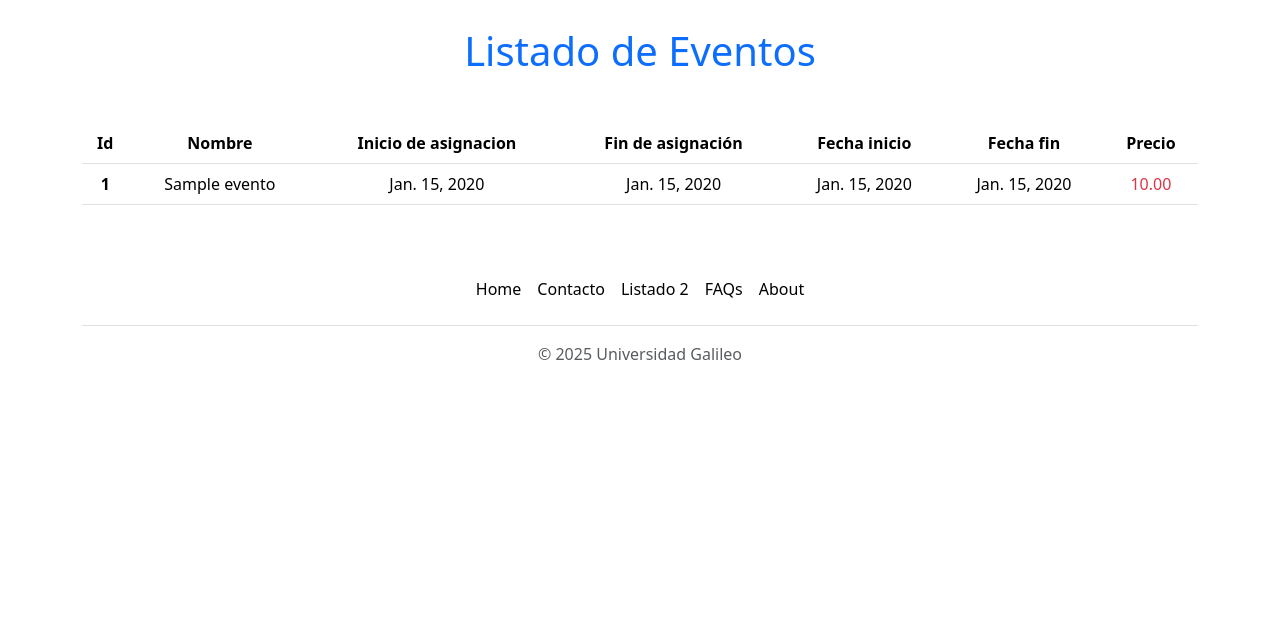
After one commit to cjorellana/Eventos-cj, a Django app: page /listado/ in a window 1280 px wide. The commit adds this page. Shown: the part 145-783 px from the top of the page. Run offline with Django 5.2, Linux system fonts and the light colour scheme; tables that the repository leaves empty hold one stand-in row (values such as "Sample post").

Commit message:
Agregar nuevas vistas y plantillas para la gestión de eventos, incluyendo 'listado' y 'listado2'. Actualizar el pie de página con un nuevo enlace y mejorar la estructura del código.

```diff
--- a/eventos/templates/components/_footer.html
+++ b/eventos/templates/components/_footer.html
@@ -11,7 +11,7 @@
                         Contacto
                     </a>
             </li>
-            <li class="nav-item"><a href="#" class="nav-link px-2 text-body-secondary text-body-emphasis">Pricing</a></li>
+            <li class="nav-item"><a href="{% url 'listado2'%}" class="nav-link px-2 text-body-secondary text-body-emphasis">Listado 2</a></li>
             <li class="nav-item"><a href="#" class="nav-link px-2 text-body-secondary text-body-emphasis">FAQs</a></li>
             <li class="nav-item"><a href="#" class="nav-link px-2 text-body-secondary text-body-emphasis">About</a></li>
         </ul>
--- a/eventos/templates/contacto.html
+++ b/eventos/templates/contacto.html
@@ -42,4 +42,5 @@
         </form>
     </div>
 </div>
+
 {% endblock %}
--- /dev/null
+++ b/eventos/templates/listado.html
@@ -0,0 +1,44 @@
+{% extends "layout/base.html" %}
+{% block content %}
+
+<div class="container my-5 text-center text-primary">
+    <h1>
+        {{ title }}
+    </h1>
+
+</div>
+<div class="container text-center ">
+    <table class="table">
+        <thead>
+            <tr>
+                <th scope="col">Id</th>
+                <th scope="col">Nombre</th>
+                <th scope="col">Inicio de asignacion</th>
+                <th scope="col">Fin de asignación</th>
+                <th scope="col">Fecha inicio</th>
+                <th scope="col">Fecha fin</th>
+                <th scope="col">Precio</th>
+            </tr>
+        </thead>
+        <tbody>
+            {% for evento in listado %}
+            <tr>
+                <th scope="row">{{evento.id}}</th>
+                <td>{{evento.nombre}}</td>
+                <td>{{evento.fecha_Asig}}</td>
+                <td>{{evento.fecha_fin_asig}}</td>
+                <td>{{evento.fecha_Inicio}}</td>
+                <td>{{evento.fecha_fin}}</td>
+
+                {% if evento.precio <= 1000 %}
+                    <td class="text-danger" >{{evento.precio}}</td>
+                {% else %}
+                    <td class="text-primary">{{evento.precio}}</td>
+                {% endif %}
+            </tr>
+            {% endfor %}
+        </tbody>
+    </table>
+</div>
+
+{% endblock %}
--- a/eventos/urls.py
+++ b/eventos/urls.py
@@ -14,6 +14,9 @@ urlpatterns = [ # URL patterns de la aplicación eventos
     path('contacto2/', views.contacto2, name='contacto2'),
     path('contacto3/', views.contacto3, name='contacto3'),
     path('nuevo/', views.nuevo, name='nuevo'),
+    path('listado/', views.listado, name='listado'),  # Listado de eventos
+    path('api/eventos', views.api, name='api'),
+    path('listado2/', views.listado2, name='listado2'),  # Listado de eventos 2
 
 
 
--- a/eventos/views.py
+++ b/eventos/views.py
@@ -3,6 +3,7 @@ from .forms import contactoForm
 from .models import evento, contacto
 from django.contrib import messages
 from datetime import date
+from django.http import JsonResponse
 
 # Create your views here.
 
@@ -139,3 +140,28 @@ def nuevo(request):
         except Exception as e:
             messages.error(request, f'Error al crear el evento: {e}')
     return render(request, 'nuevo.html')
+
+def listado(request):
+
+    listado_eventos = evento.objects.all().order_by('fecha_Inicio')
+
+    data = {
+
+        'title': 'Listado de Eventos',
+        'listado': listado_eventos,
+    }
+
+    return render(request, 'listado.html', data)
+
+def api(request):
+
+    eventos = evento.objects.all()
+    # listado_eventos = list(eventos.values('id', 'nombre', 'precio', 'fecha_Inicio', 'fecha_fin', 'activo', 'diploma'))
+
+    return JsonResponse(list(eventos.values()), safe=False)
+    # return JsonResponse({'eventos' : listado_eventos }, safe=False)
+
+
+def listado2(request):
+
+    return render(request, 'listado2.html')
```
Also changed, not shown: eventos/templates/listado2.html (added, +48 -0 lines).
